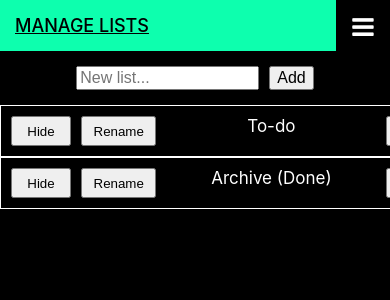
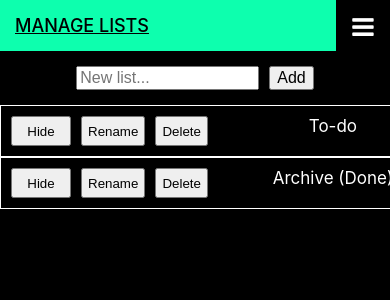
Before and after one commit to attealalahti/task-organizer, a React (Create React App) app: page /lists in a window 390 px wide. Shown: the top 300 px of the page. Built offline with nearby package versions, Linux system fonts and the light colour scheme; data requests are answered from the project's data file.

Commit message:
Fix lists being bigger when dragging.

```diff
--- a/src/App.css
+++ b/src/App.css
@@ -229,7 +229,7 @@ a:hover {
 /* Lists */
 .ListDraggableContainer {
     margin: auto;
-    width: fit-content;
+    width: 740px;
 }
 .ListDraggable {
     display: grid;
@@ -355,11 +355,18 @@ a:hover {
     }
 
     /* LIST MANAGEMENT PAGE */
+    .ListDraggableContainer {
+        width: 420px;
+    }
     .ListDraggable {
-        grid-template-columns: 60px auto 210px auto;
+        grid-template-columns: 60px auto auto 230px;
     }
     .ListDraggable span {
         font-size: 17px;
+        order: 4;
+    }
+    .ListDraggable form {
+        order: 4;
     }
     .EditList {
         font-size: 17px;
```
